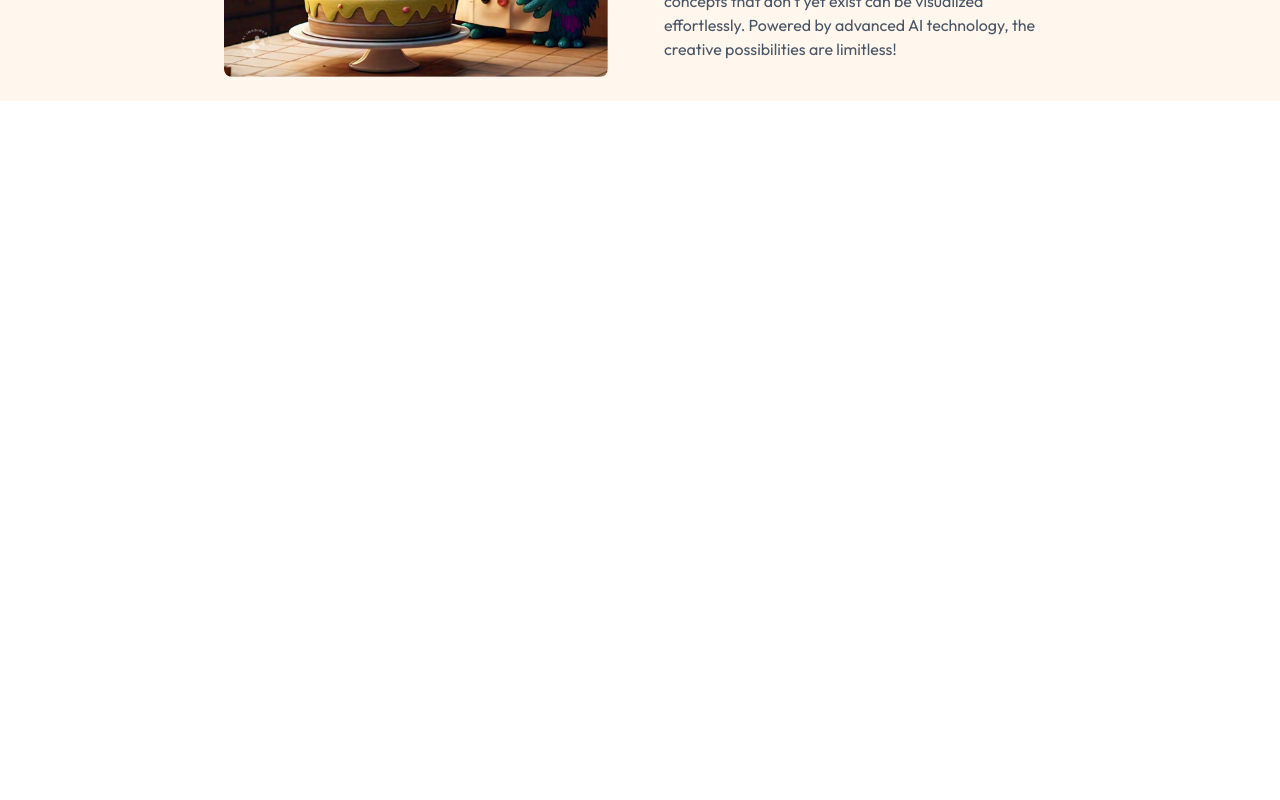
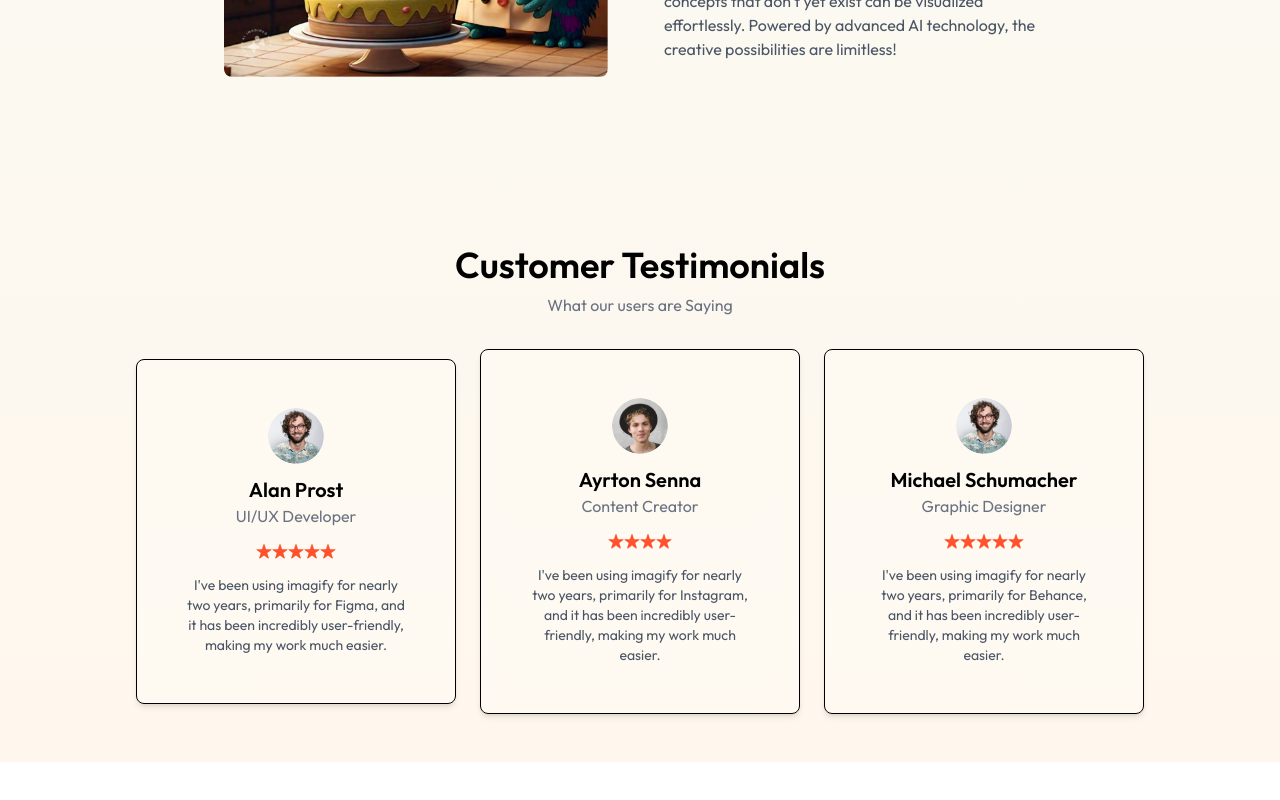
Before and after one commit to helios-2805/imagify, a React (Vite) app in the folder client/: page / in a window 1280 px wide. Shown: the part 1893-2693 px from the top of the page. Before the commit the page ends 2090 px from the top, so only its background shows below. Built offline with nearby package versions, Linux system fonts and the light colour scheme.

Commit message:
Update testimonials data and testimonial component

```diff
--- a/client/src/assets/assets.js
+++ b/client/src/assets/assets.js
@@ -58,24 +58,24 @@ export const stepsData = [
 export const testimonialsData = [
     {
         image:profile_img_1,
-        name:'Donald Jackman',
-        role:'Graphic Designer',
+        name:'Alan Prost',
+        role:'UI/UX Developer',
         stars:5,
-        text:`I've been using bg.removal for nearly two years, primarily for Instagram, and it has been incredibly user-friendly, making my work much easier.`
+        text:'I\'ve been using imagify for nearly two years, primarily for Figma, and it has been incredibly user-friendly, making my work much easier.'
     },
     {
         image:profile_img_2,
-        name:'Richard Nelson',
+        name:'Ayrton Senna',
         role:'Content Creator',
-        stars:5,
-        text:`I've been using bg.removal for nearly two years, primarily for Instagram, and it has been incredibly user-friendly, making my work much easier.`
+        stars:4,
+        text:'I\'ve been using imagify for nearly two years, primarily for Instagram, and it has been incredibly user-friendly, making my work much easier.'
     },
     {
         image:profile_img_1,
-        name:'Donald Jackman',
+        name:'Michael Schumacher',
         role:' Graphic Designer',
         stars:5,
-        text:`I've been using bg.removal for nearly two years, primarily for Instagram, and it has been incredibly user-friendly, making my work much easier.`
+        text:'I\'ve been using imagify for nearly two years, primarily for Behance, and it has been incredibly user-friendly, making my work much easier.'
     },
 ]
 
--- a/client/src/components/Testimonials.jsx
+++ b/client/src/components/Testimonials.jsx
@@ -1,10 +1,36 @@
-
+import { assets, testimonialsData } from "../assets/assets"
 
 
 const Testimonials = () => {
   return (
-    <div>
+    <div className='flex flex-col items-center justify-center my-20 py-12'>
+      <h1 className='text-3xl sm:text-4xl font-semibold mb-2'>
+        Customer Testimonials
+      </h1>
+      <p className='text-gray-500 mb-8'>What our users are Saying</p>
 
+      <div className='flex flex-wrap gap-6'>
+        { testimonialsData.map( ( testimonial, index ) => (
+          <div key={ index } className='
+            bg-white/20 p-12 rounded-lg shadow-md border w-80 m-auto cursor-pointer
+            hover:scale-[1.02] transition-all
+          '>
+            <div className='flex flex-col items-center'>
+              <img src= {testimonial.image} alt="testi img" className='rounded-full w-14' />
+              <h2 className='text-xl font-semibold mt-3'>{ testimonial.name }</h2>
+              <p className='text-gray-500 mb-4'>{ testimonial.role }</p>
+              <div className='flex mb-4'>
+                {
+                  Array(testimonial.stars).fill().map( (items, index) => (
+                    <img key={ index }src= { assets.rating_star } alt="asset_star" />
+                  ))
+                }
+              </div>
+              <p className= 'text-center text-sm text-gray-600'>{ testimonial.text }</p>
+            </div>
+          </div>
+        ))}
+      </div>
     </div>
   )
 }
```
